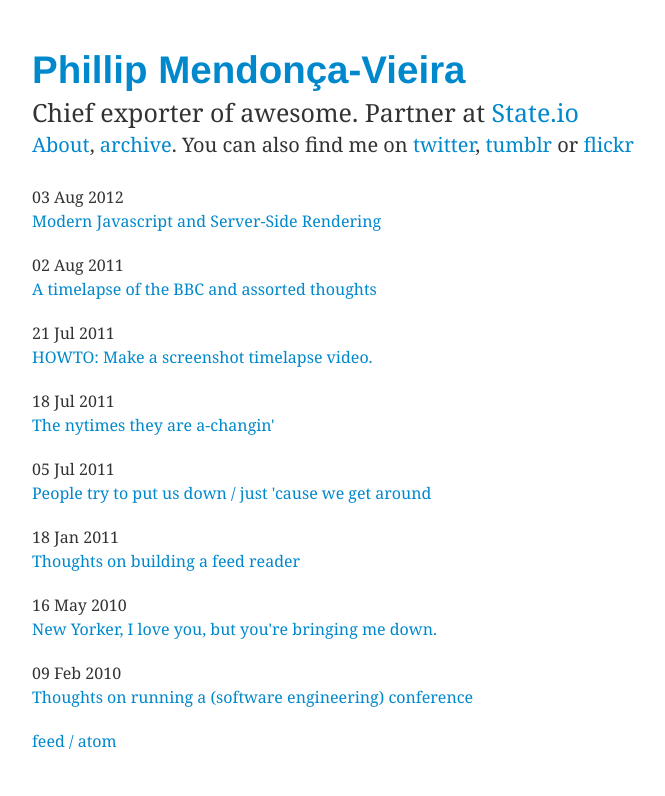
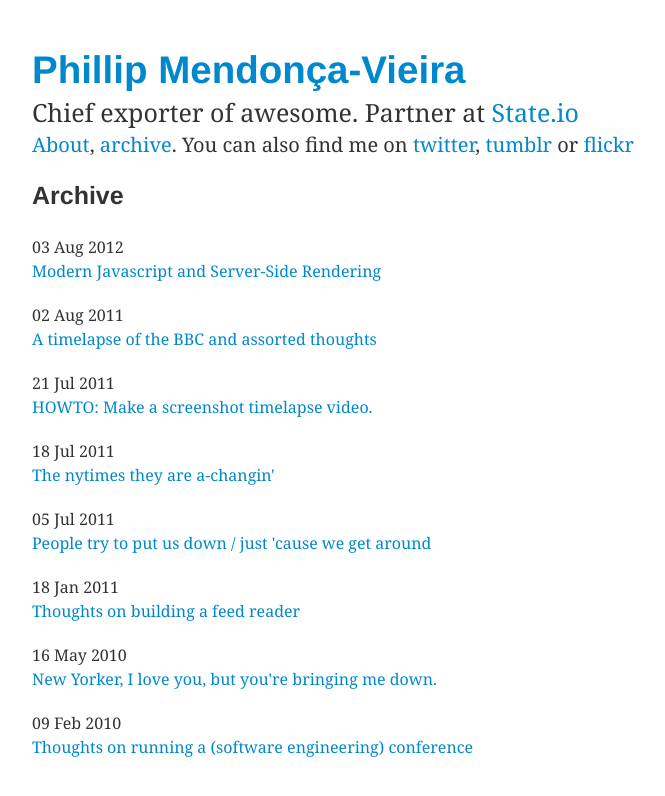
Before and after one commit to phillmv/okayfail.com-old, a Jekyll site: the page built from archive.html, in a window 1280 px wide. Shown: the top 796 px of the page, without its empty margins (200-865 px from the left). Built offline with Jekyll 4.4.1, drawn with Linux system fonts in a browser that asks for light colours.

Commit message:
Tweaked style, about page.

```diff
--- /dev/null
+++ b/_layouts/about.html
@@ -0,0 +1,51 @@
+<!DOCTYPE html>
+<html lang="en">
+  <head>
+    <meta charset="utf-8">
+    <title>{{ page.title }} - phillmv</title>
+    <meta name="viewport" content="width=device-width, initial-scale=1.0">
+    <meta name="description" content="Phillip Mendonca-Vieira, aka phillmv, is a computer scientist, a freelance ruby on rails developer, a photographer and an all around nice guy"/>
+    <meta name="author" content="Phillip Mendonça-Vieira">
+    <meta name="keywords" content="phillmv rails software awesome Phill Phillip Mendonça-Vieira">
+    <link rel="alternate" type="application/atom+xml" title="rss" href="http://okayfail.com/atom.xml" />
+
+    <!-- Le HTML5 shim, for IE6-8 support of HTML elements -->
+    <!--[if lt IE 9]>
+    <script src="http://html5shim.googlecode.com/svn/trunk/html5.js"></script>
+    <![endif]-->
+
+    <script type="text/javascript" src="js/jquery-1.8.2.min.js"></script>
+    <script type="text/javascript" src="js/jquery.isotope.min.js"></script>
+    <link href="/css/bootstrap.css" rel="stylesheet">
+    <link href="/css/bootstrap-responsive.css" rel="stylesheet">
+    <link href="/css/style.css" rel="stylesheet" />
+  </head>
+
+  <body>
+    <div class="container-fluid">
+      <div class="row-fluid">
+        <div id="bio" class="span6 offset2">
+          <h1><a href="/">Phillip Mendonça-Vieira</a></h1>
+          <h3 class="tagline">Chief exporter of awesome. Partner at <a href="http://state.io">State.io</a></h3>
+          <h3 class="morelinks"><a href="/about.html">About</a>, <a href="/archive.html">archive</a>. You can also find me on <a href="http://twitter.com/phillmv">twitter</a>, <a href="http://believeinanything.com">tumblr</a> or <a href="http://instagram.com/phillmv">flickr</a></h3>
+        </div>
+      </div>
+
+      {{ content }}
+
+
+    </div>
+  </div>
+
+  <script type="text/javascript">
+    var gaJsHost = (("https:" == document.location.protocol) ? "https://ssl." : "http://www.");
+    document.write(unescape("%3Cscript src='" + gaJsHost + "google-analytics.com/ga.js' type='text/javascript'%3E%3C/script%3E"));
+    </script>
+    <script type="text/javascript">
+      try {
+	var pageTracker = _gat._getTracker("UA-3507107-2");
+	pageTracker._trackPageview();
+      } catch(err) {}
+</script>
+  </body>
+</html>
--- a/archive.html
+++ b/archive.html
@@ -1,7 +1,10 @@
 ---
-layout: default
+layout: about
 title: Archive
 ---
+<div class="row-fluid">
+  <div class="span10 offset2">
+    <h2>Archive</h2>
     {% for post in site.posts %}
       <p>
         {{ post.date | date_to_string }}
@@ -9,3 +12,5 @@ title: Archive
         <a href="{{ post.url }}">{{ post.title }}</a>
       </p>
     {% endfor %}
+  </div>
+</div>
--- a/css/style.css
+++ b/css/style.css
@@ -1,6 +1,20 @@
 body {
   padding-top: 40px;
   line-height: 1.5;
+  margin-bottom: 40px;
+}
+
+/* font tweaks */
+p, ul, ol, blockquote {
+  font-family: Georgia;
+  font-size: 16px;
+}
+
+h1 {
+  font-size: 30px;
+}
+h2 {
+  font-size: 25px;
 }
 
 h3 {
@@ -13,6 +27,15 @@ h3 {
 .bio h1 a {
   text-transform: none;
   color: black;
+}
+
+#bio h1 {
+  font-size: 38.5px;
+}
+
+#bio h3 {
+  margin-top: 10px;
+  margin-bottom: 10px;
 }
 .img img {
   border-radius: 6px;
@@ -35,25 +58,18 @@ h3 {
   padding-bottom: 40px;
 }
 
-p, ul, ol, blockquote {
-  font-family: Georgia;
-  font-size: 16px;
-}
 
 #content h1 {
-  font-size: 30px;
   width: 57.26495726495726%;
   *width: 57.21176577559556%;
 }
 
-#content h2 {
-  font-size: 25px;
+p, h2, h3, pre, hr, blockquote {
+  margin-bottom: 20px;
 }
-
 #content p, #content h2, #content h3, #content pre, #content hr, #content blockquote {
   width: 48.717948717948715%;
   *width: 48.664757228587014%;
-  margin-bottom: 20px;
 }
 
 #content li {
@@ -66,16 +82,13 @@ a:visited
 }
 
 .post {
-  margin-bottom: 100px;
+  margin-bottom: 60px;
 }
 
-#about-tagline p  {
-  width: 100%;
+.about   {
+  margin-top: 20px;
 }
 
-#about h2 {
-  margin-top: 0px;
-}
 
 .sans-bold
 {
```
Also changed, not shown: about.html (+25 -7 lines). Lines whose indentation alone changed are shown as unchanged.
